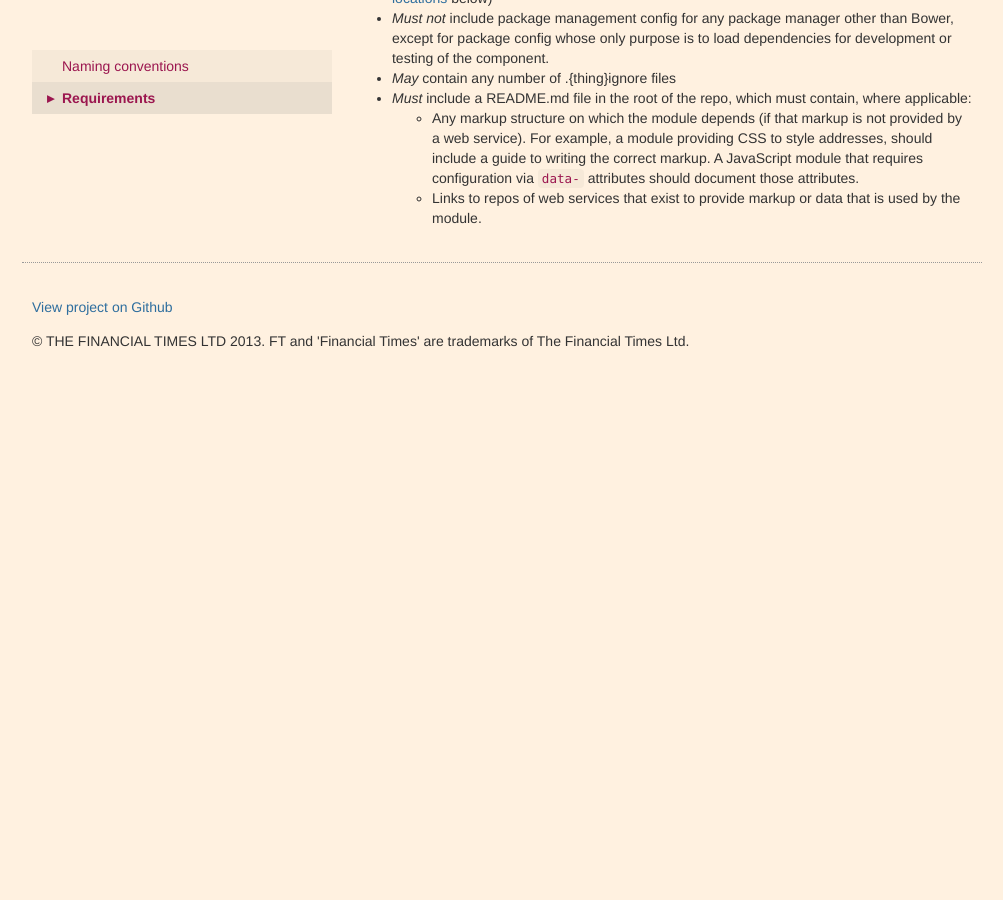
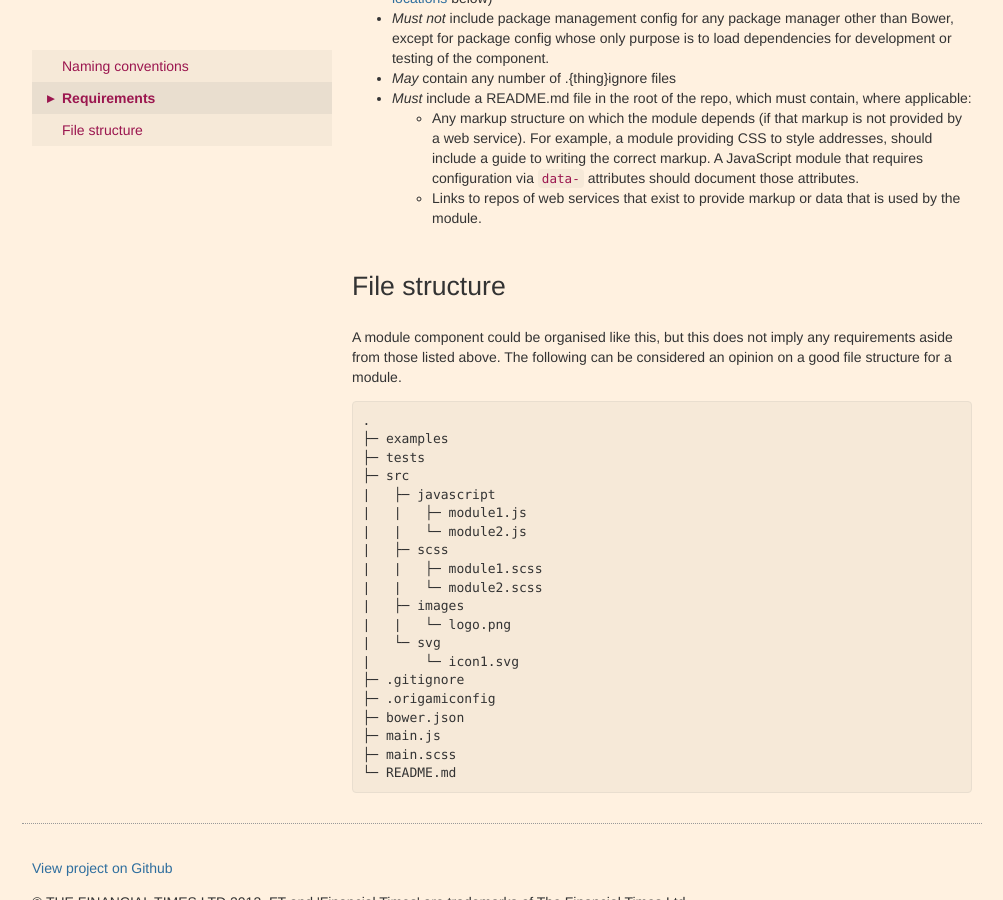
Before and after one commit to Financial-Times/ft-origami, a Jekyll site: the page built from docs/component-types/modules.md, in a window 1280 px wide and 900 px high, scrolled down 1463 px. Shown: the whole window, without its empty margins (138-1141 px from the left). Built offline with Jekyll 4.4.1, drawn with Linux system fonts in a browser that asks for light colours; nearby versions of some CDN libraries; before the commit the page ends 1868 px from its top, so only the background shows below that.

Commit message:
Slowly adding content back

```diff
--- a/docs/component-types/modules.md
+++ b/docs/component-types/modules.md
@@ -46,6 +46,32 @@ The following requirements apply to creating a Origami-compatible module compone
 	* Links to repos of web services that exist to provide markup or data that is used by the module.
 
 
+## File structure
+
+A module component could be organised like this, but this does not imply any requirements aside from those listed above.  The following can be considered an opinion on a good file structure for a module.
+
+	.
+	├─ examples
+	├─ tests
+	├─ src
+	|   ├─ javascript
+	|   |   ├─ module1.js
+	|   |   └─ module2.js
+	|   ├─ scss
+	|   |   ├─ module1.scss
+	|   |   └─ module2.scss
+	|   ├─ images
+	|   |   └─ logo.png
+	|   └─ svg
+	|       └─ icon1.svg
+	├─ .gitignore
+	├─ .origamiconfig
+	├─ bower.json
+	├─ main.js
+	├─ main.scss
+	└─ README.md
+
+
 
 [1]: https://github.com/commonjs/commonjs/blob/master/docs/specs/modules/1.0.html.markdown
 [3]: http://semver.org/
```
